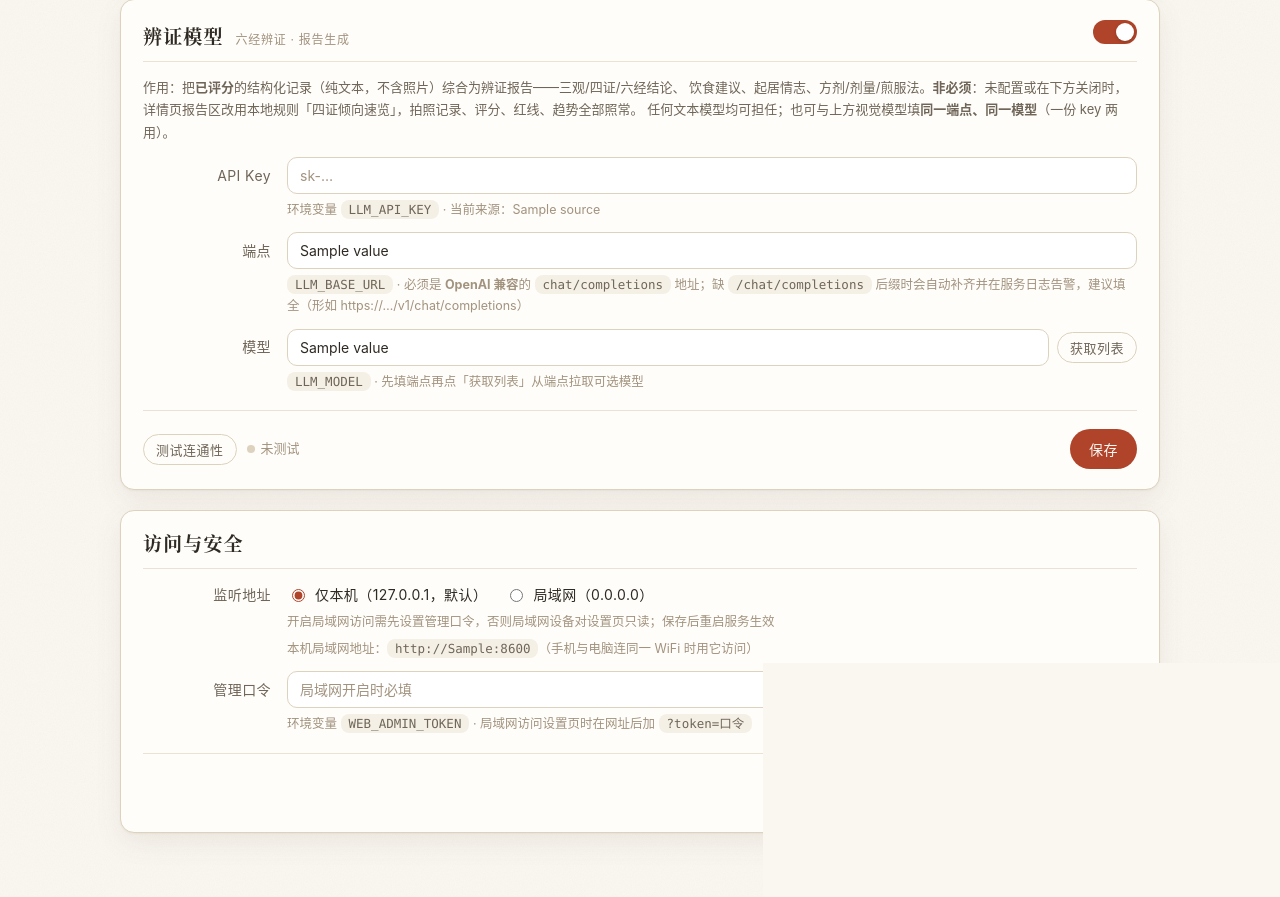
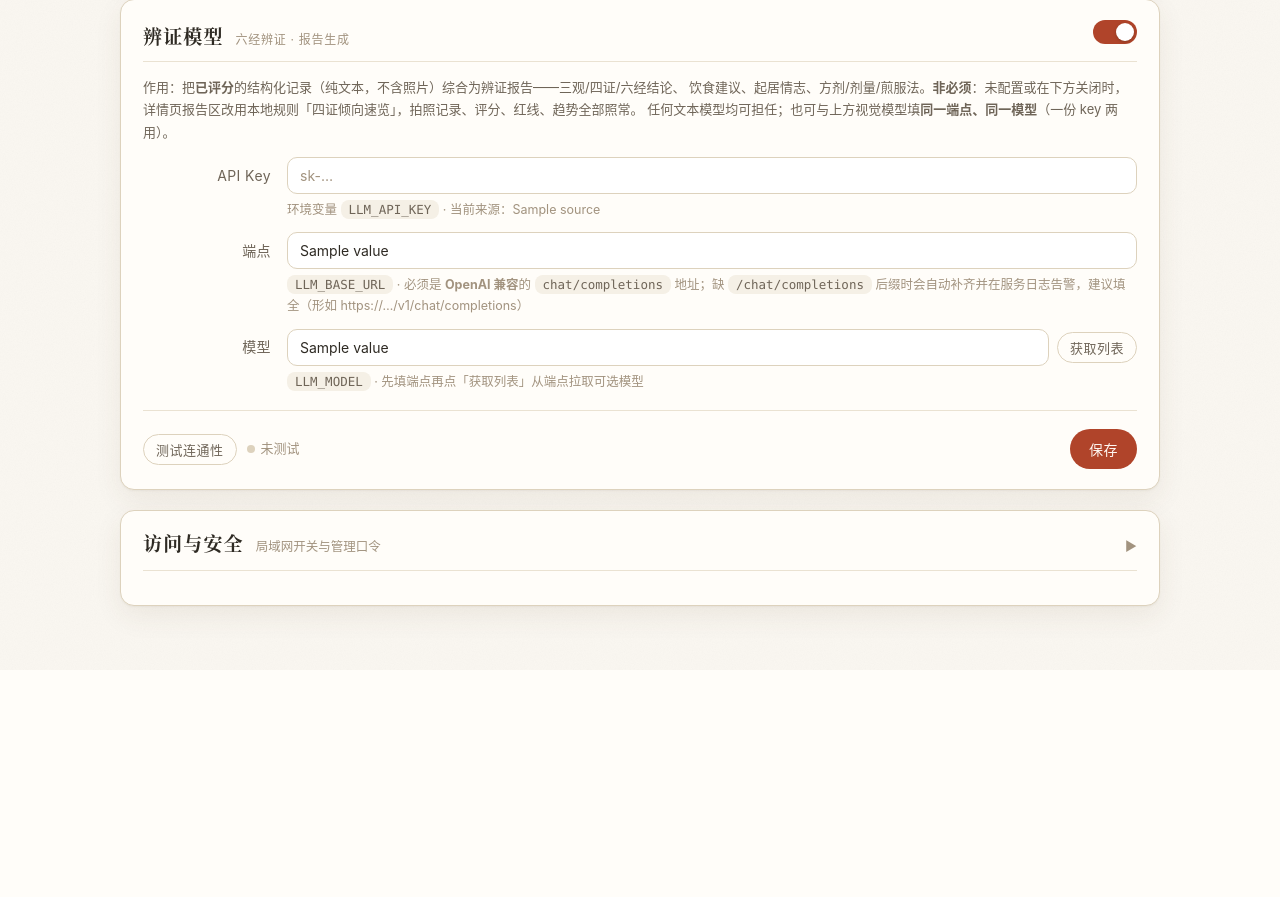
Before and after one commit to bonesyear/tcm-tongue-system, a Python web app: template web/templates/settings.html in a window 1280 px wide. Shown: the part 862-1759 px from the top of the page. After the commit the page ends 1496 px from the top, so only its background shows below. Run offline with Jinja, Linux system fonts and the light colour scheme; the template is opened without the code that fills it: most values are stand-ins (such as "Sample title", 1, 10 or a date in 2020).

Commit message:
feat(web): 访问与安全卡片改点击折叠——默认收起，点头展开，箭头旋转指示

```diff
--- a/web/templates/settings.html
+++ b/web/templates/settings.html
@@ -32,6 +32,13 @@
   .switch input:checked + .slider { background: var(--cinnabar); }
   .switch input:checked + .slider::before { transform: translateX(20px); }
   .switch input:disabled + .slider { opacity: .5; }
+  /* 可折叠卡片（访问与安全）：头部箭头旋转指示 */
+  .collapse-head { cursor: pointer; user-select: none; }
+  .collapse-head .chev {
+    display: inline-block; transition: transform .2s ease;
+    color: var(--ink-3); font-size: 13px;
+  }
+  .collapse-head .chev.open { transform: rotate(90deg); }
   /* 顶部保存横幅：滑下→停驻→滑回 */
   .top-toast {
     position: fixed; top: 14px; left: 50%; z-index: 110;
@@ -209,8 +216,14 @@
 
 <!-- 访问与安全 -->
 <div class="card">
-  <div class="card-head"><h2>访问与安全</h2></div>
-  <form method="post" action="/settings">
+  <div class="card-head collapse-head" id="access-head" role="button" tabindex="0"
+       aria-expanded="false" title="点击展开/折叠">
+    <h2>访问与安全</h2>
+    <span class="faint" style="font-size:12.5px;">局域网开关与管理口令</span>
+    <span class="spacer"></span>
+    <span class="chev" id="access-chev">▶</span>
+  </div>
+  <form method="post" action="/settings" id="form-access" style="display:none;">
     <input type="hidden" name="admin_token" value="{{ token_arg }}">
     <div class="form-grid">
       <label>监听地址</label>
@@ -240,6 +253,24 @@
 </div>
 
 <script>
+/* 访问与安全卡片：点头部折叠/展开 */
+(function () {
+  var head = document.getElementById("access-head");
+  var form = document.getElementById("form-access");
+  var chev = document.getElementById("access-chev");
+  if (!head || !form) return;
+  function toggle() {
+    var open = form.style.display !== "none";
+    form.style.display = open ? "none" : "";
+    chev.classList.toggle("open", !open);
+    head.setAttribute("aria-expanded", String(!open));
+  }
+  head.addEventListener("click", toggle);
+  head.addEventListener("keydown", function (e) {
+    if (e.key === "Enter" || e.key === " ") { e.preventDefault(); toggle(); }
+  });
+})();
+
 /* 顶部横幅提示（保存等轻反馈共用） */
 var _toastTimer = null;
 function topToast(text, isErr) {
```
